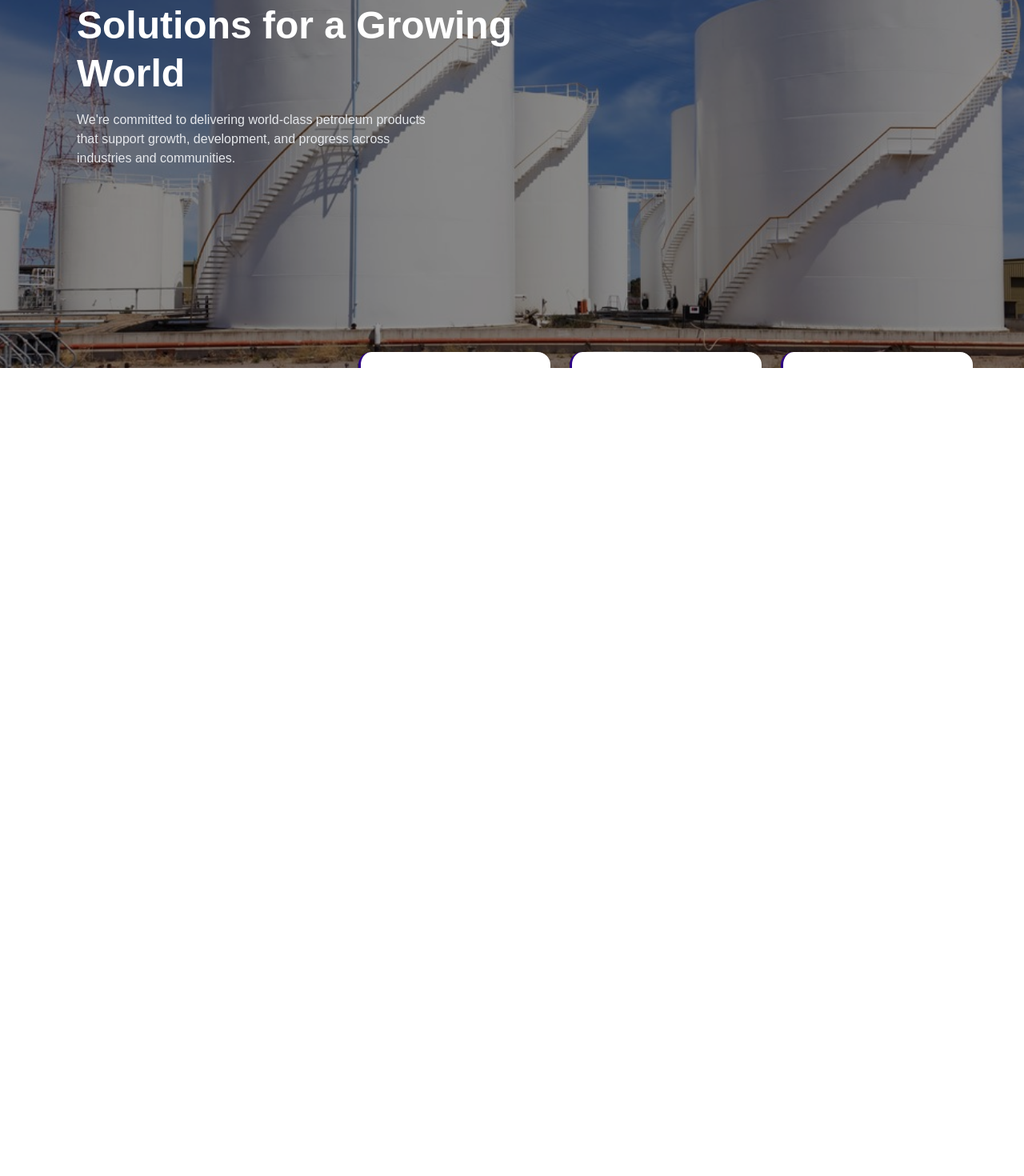
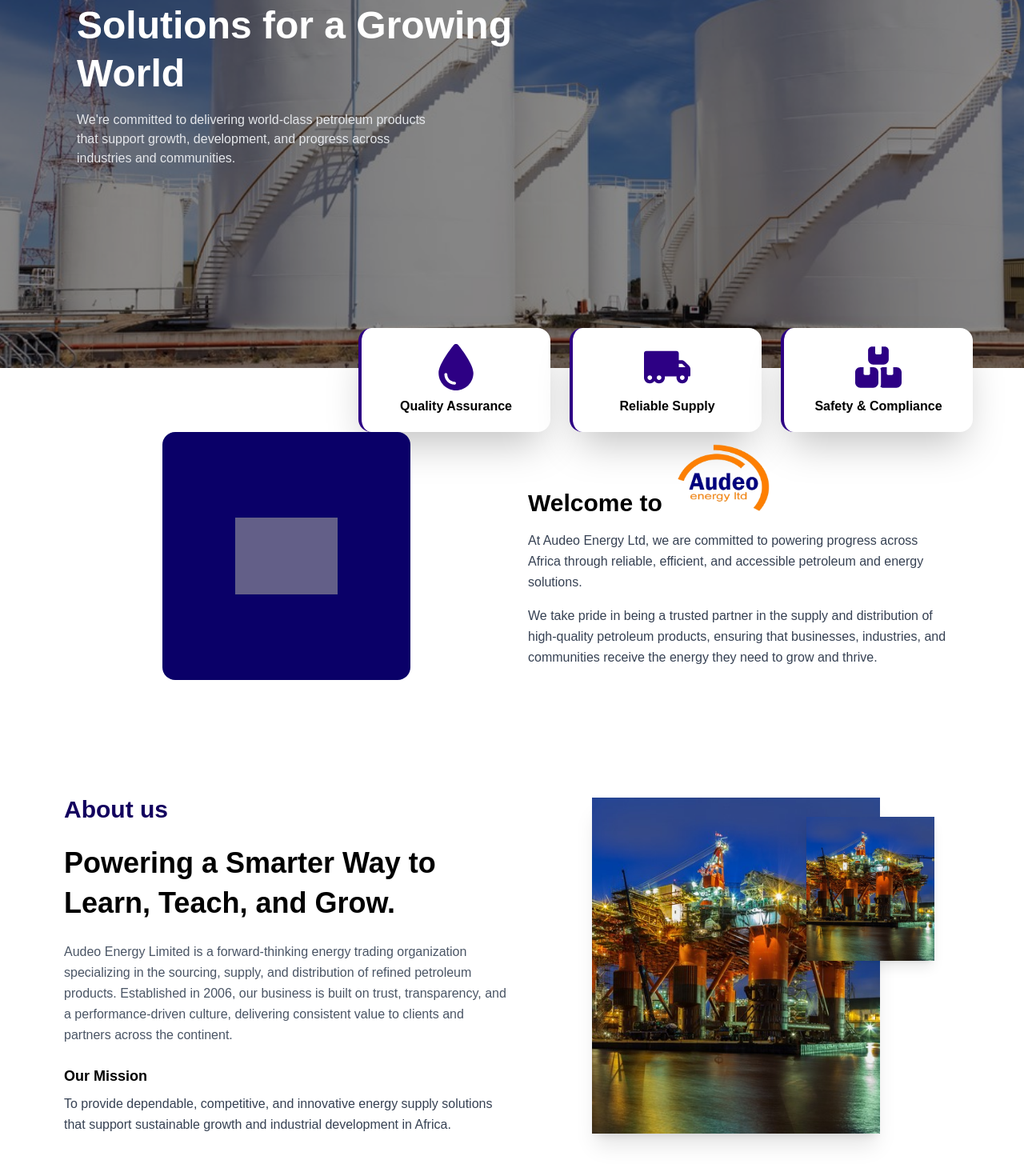
Before and after one commit to genedeh/audeo-energy-ltd, a Next.js app: page / in a window 1280 px wide. Shown: the part 340-1810 px from the top of the page at 80% size. Before the commit the page ends 800 px from the top, so only its background shows below. Built offline with nearby package versions, Linux system fonts and the light colour scheme; grey boxes are pictures that could not be loaded; a web font is replaced by a local one.

Commit message:
feat: Implement incomplete About us section

```diff
--- a/src/app/page.tsx
+++ b/src/app/page.tsx
@@ -1,10 +1,16 @@
+import AboutUsSection from "@/views/AboutUsSection";
+import HeroSection from "@/views/HeroSection";
 import HomeSection from "@/views/HomeSection";
 
 export default function Home() {
   return (
     <div className="flex-col justify-center items-center w-full h-full">
       <div id="home">
+        <HeroSection />
         <HomeSection />
+      </div>
+      <div id="aboutus">
+        <AboutUsSection />
       </div>
     </div>
   );
--- a/src/components/Navbar.tsx
+++ b/src/components/Navbar.tsx
@@ -7,7 +7,7 @@
 
 const navItems = [
     { name: "Home", icon: <FiHome />, link: "#home" },
-    { name: "About Us", icon: <FiInfo />, link: "#about" },
+    { name: "About Us", icon: <FiInfo />, link: "#aboutus" },
     { name: "Our Services", icon: <FiTool />, link: "#ourservices" },
     { name: "Our People", icon: <FiUser />, link: "#ourpeople" },
     { name: "Contact us", icon: <FiPhoneCall />, link: "#contactus" },
--- /dev/null
+++ b/src/views/AboutUsSection.tsx
@@ -0,0 +1,79 @@
+"use client"
+import { motion } from "framer-motion";
+import Image from "next/image";
+const AboutUsSection = () => {
+    return (
+        <section className="relative flex flex-col md:flex-row items-center justify-between w-full px-8 md:px-20 py-16 overflow-hidden bg-white">
+            {/* Left Content */}
+            <motion.div
+                initial={{ opacity: 0, x: -50 }}
+                animate={{ opacity: 1, x: 0 }}
+                transition={{ duration: 1 }}
+                className="md:w-1/2 w-full space-y-6 z-10"
+            >
+                <h2 className="text-[#12005e] text-5xl md:text-3xl font-bold">
+                    About us
+                </h2>
+
+                <h3 className="text-3xl md:text-4xl font-extrabold leading-snug text-black">
+                    Powering a Smarter Way to Learn, Teach, and Grow.
+                </h3>
+
+                <p className="text-gray-600 leading-relaxed">
+                    Audeo Energy Limited is a forward-thinking energy trading
+                    organization specializing in the sourcing, supply, and
+                    distribution of refined petroleum products. Established in
+                    2006, our business is built on trust, transparency, and a
+                    performance-driven culture, delivering consistent value to
+                    clients and partners across the continent.
+                </p>
+
+                <div>
+                    <h4 className="text-lg font-bold text-black mb-2">
+                        Our Mission
+                    </h4>
+                    <p className="text-gray-700 leading-relaxed">
+                        To provide dependable, competitive, and innovative
+                        energy supply solutions that support sustainable growth
+                        and industrial development in Africa.
+                    </p>
+                </div>
+            </motion.div>
+
+            <motion.div
+                initial={{ opacity: 0, x: 50 }}
+                animate={{ opacity: 1, x: 0 }}
+                transition={{ duration: 1, delay: 0.3 }}
+                className="relative md:w-1/2 w-full flex justify-center items-center mt-10 md:mt-0"
+            >
+                <div className="relative w-[280px] md:w-[360px] h-[420px] bg-gray-200 overflow-hidden droplet-shape shadow-xl">
+                    <Image
+                        src={require("../../public/images/droplet-img.jpg")}
+                        alt="Large Droplet"
+                        fill
+                        className="object-cover"
+                    />
+                </div>
+
+                <div className="absolute top-6 right-8 w-[120px] md:w-40 h-[180px] bg-gray-100 overflow-hidden droplet-shape shadow-lg">
+                    <Image
+                        src={require("../../public/images/droplet-img.jpg")}
+                        alt="Small Droplet"
+                        fill
+                        className="object-cover"
+                    />
+                </div>
+            </motion.div>
+
+            <style jsx>{`
+                .droplet-shape {
+                    clip-path: path(
+                        "M 50% 0 C 70% 10%, 90% 40%, 100% 65% C 100% 85%, 80% 100%, 50% 100% C 20% 100%, 0 85%, 0 65% C 10% 40%, 30% 10%, 50% 0 Z"
+                    );
+                }
+            `}</style>
+        </section>
+    );
+};
+
+export default AboutUsSection;
--- /dev/null
+++ b/src/views/HeroSection.tsx
@@ -0,0 +1,78 @@
+"use client";
+import Image from "next/image";
+import { motion } from "framer-motion";
+import { FaOilCan, FaTruckMoving, FaShieldAlt } from "react-icons/fa";
+import { FaBoxesStacked, FaDroplet } from "react-icons/fa6";
+
+const HeroSection = () => {
+    return (
+        <section className="relative w-full  h-screen flex flex-col justify-center  text-white">
+            <Image
+                src={require("../../public/images/hero-image.jpg")}
+                alt="Petroleum Tanks"
+                fill
+                priority
+                className="object-cover brightness-[0.55] -z-10"
+            />
+
+            <div className="relative z-10 flex flex-col justify-center px-6 md:px-16 lg:px-24 max-w-7xl">
+                <motion.p
+                    initial={{ opacity: 0, y: 20 }}
+                    animate={{ opacity: 1, y: 0 }}
+                    transition={{ duration: 0.8 }}
+                    className="text-white text-sm md:text-base uppercase font-medium mb-2"
+                >
+                    Energy You Can Rely On
+                </motion.p>
+
+                <motion.h1
+                    initial={{ opacity: 0, x: -40 }}
+                    animate={{ opacity: 1, x: 0 }}
+                    transition={{ duration: 1 }}
+                    className="text-3xl md:text-5xl font-bold leading-tight max-w-xl"
+                >
+                    Trusted Petroleum Solutions for a Growing World
+                </motion.h1>
+
+                <motion.p
+                    initial={{ opacity: 0, y: 20 }}
+                    animate={{ opacity: 1, y: 0 }}
+                    transition={{ duration: 1.2 }}
+                    className="text-gray-200 mt-4 max-w-md"
+                >
+                    We&apos;re committed to delivering world-class petroleum products that
+                    support growth, development, and progress across industries and
+                    communities.
+                </motion.p>
+            </div>
+
+            <motion.div
+                initial={{ opacity: 0, y: 50 }}
+                animate={{ opacity: 1, y: 0 }}
+                transition={{ delay: 0.8, duration: 0.8 }}
+                className="absolute -bottom-20 right-6 md:right-16 grid grid-cols-1 sm:grid-cols-2 md:grid-cols-3 gap-4 md:gap-6
+              pointer-events-auto"
+            >
+                {[
+                    { icon: <FaDroplet size={58} />, title: "Quality Assurance" },
+                    { icon: <FaTruckMoving size={58} />, title: "Reliable Supply" },
+                    { icon: <FaBoxesStacked size={58} />, title: "Safety & Compliance" },
+                ].map((item, index) => (
+                    <motion.div
+                        key={index}
+                        whileHover={{ scale: 1.05, y: -5 }}
+                        whileTap={{ scale: 0.97 }}
+                        className="flex flex-col items-center justify-center bg-white text-black rounded-2xl border-l-4
+                 border-l-[#2D0084] shadow-2xl px-6 py-5 w-60 relative "
+                    >
+                        <div className="text-[#2D0084] mb-2">{item.icon}</div>
+                        <p className="text-sm md:text-base font-semibold text-center">{item.title}</p>
+                    </motion.div>
+                ))}
+            </motion.div>
+
+        </section>
+    );
+};
+
+export default HeroSection;
--- a/src/views/HomeSection.tsx
+++ b/src/views/HomeSection.tsx
@@ -1,74 +1,63 @@
 "use client";
 import Image from "next/image";
 import { motion } from "framer-motion";
-import { FaOilCan, FaTruckMoving, FaShieldAlt } from "react-icons/fa";
 
 const HomeSection = () => {
     return (
-        <section className="relative w-full h-screen flex flex-col justify-center overflow-hidden text-white">
-            <Image
-                src={require("../../public/images/hero-image.jpg")}
-                alt="Petroleum Tanks"
-                fill
-                priority
-                className="object-cover brightness-[0.55] -z-10"
-            />
+        <section className="relative w-full bg-transparent text-black py-20 px-6 md:px-16 lg:px-24 flex justify-start">
+            <div className="max-w-7xl grid grid-cols-1 md:grid-cols-2 gap-10 items-center">
+                <motion.div
+                    initial={{ opacity: 0, x: -50 }}
+                    whileInView={{ opacity: 1, x: 0 }}
+                    transition={{ duration: 0.8 }}
+                    viewport={{ once: true }}
+                    className="flex justify-center"
+                >
+                    <div className="bg-[#0A0068] w-[310px] h-[310px] rounded-2xl flex items-center justify-center">
+                        <Image
+                            src="/icons/image-placeholder.svg"
+                            alt="Audeo Energy Illustration"
+                            width={128}
+                            height={128}
+                            className="opacity-60"
+                        />
+                    </div>
+                </motion.div>
 
-            <div className="relative z-10 flex flex-col justify-center px-6 md:px-16 lg:px-24 max-w-7xl">
-                <motion.p
-                    initial={{ opacity: 0, y: 20 }}
-                    animate={{ opacity: 1, y: 0 }}
+                {/* Right Text Section */}
+                <motion.div
+                    initial={{ opacity: 0, x: 50 }}
+                    whileInView={{ opacity: 1, x: 0 }}
                     transition={{ duration: 0.8 }}
-                    className="text-white text-sm md:text-base uppercase font-medium mb-2"
+                    viewport={{ once: true }}
                 >
-                    Energy You Can Rely On
-                </motion.p>
+                    <h2 className="text-2xl md:text-3xl font-bold mb-4">
+                        Welcome to{" "}
+                        <span className="inline-flex items-center">
+                            <Image
+                                src={require("../../public/images/logo.png")}
+                                alt="Audeo Energy Logo"
+                                width={120}
+                                height={40}
+                                className="inline-block ml-2"
+                            />
+                        </span>
+                    </h2>
 
-                <motion.h1
-                    initial={{ opacity: 0, x: -40 }}
-                    animate={{ opacity: 1, x: 0 }}
-                    transition={{ duration: 1 }}
-                    className="text-3xl md:text-5xl font-bold leading-tight max-w-xl"
-                >
-                    Trusted Petroleum Solutions for a Growing World
-                </motion.h1>
+                    <p className="text-gray-700 leading-relaxed mb-4">
+                        At Audeo Energy Ltd, we are committed to powering progress across
+                        Africa through reliable, efficient, and accessible petroleum and
+                        energy solutions.
+                    </p>
 
-                <motion.p
-                    initial={{ opacity: 0, y: 20 }}
-                    animate={{ opacity: 1, y: 0 }}
-                    transition={{ duration: 1.2 }}
-                    className="text-gray-200 mt-4 max-w-md"
-                >
-                    We&apos;re committed to delivering world-class petroleum products that
-                    support growth, development, and progress across industries and
-                    communities.
-                </motion.p>
+                    <p className="text-gray-700 leading-relaxed">
+                        We take pride in being a trusted partner in the supply and
+                        distribution of high-quality petroleum products, ensuring that
+                        businesses, industries, and communities receive the energy they need
+                        to grow and thrive.
+                    </p>
+                </motion.div>
             </div>
-
-            <motion.div
-                initial={{ opacity: 0, y: 50 }}
-                animate={{ opacity: 1, y: 0 }}
-                transition={{ delay: 0.8, duration: 0.8 }}
-                className="absolute -bottom-20 right-6 md:right-16 grid grid-cols-1 sm:grid-cols-2 md:grid-cols-3 gap-4 md:gap-6 z-20"
-            >
-                {[
-                    { icon: <FaOilCan size={28} />, title: "Quality Assurance" },
-                    { icon: <FaTruckMoving size={28} />, title: "Reliable Supply" },
-                    { icon: <FaShieldAlt size={28} />, title: "Safety & Compliance" },
-                ].map((item, index) => (
-                    <motion.div
-                        key={index}
-                        whileHover={{ scale: 1.05, y: -5 }}
-                        whileTap={{ scale: 0.97 }}
-                        className="flex flex-col items-center justify-center bg-white text-black rounded-2xl border-l-3 border-l-[#2D0084] shadow-lg px-6 py-5 w-60"
-                    >
-                        <div className="text-[#2D0084] mb-2">{item.icon}</div>
-                        <p className="text-sm md:text-base font-semibold text-center">
-                            {item.title}
-                        </p>
-                    </motion.div>
-                ))}
-            </motion.div>
         </section>
     );
 };
```
Also changed, not shown: public/images/droplet-img.jpg (added).
